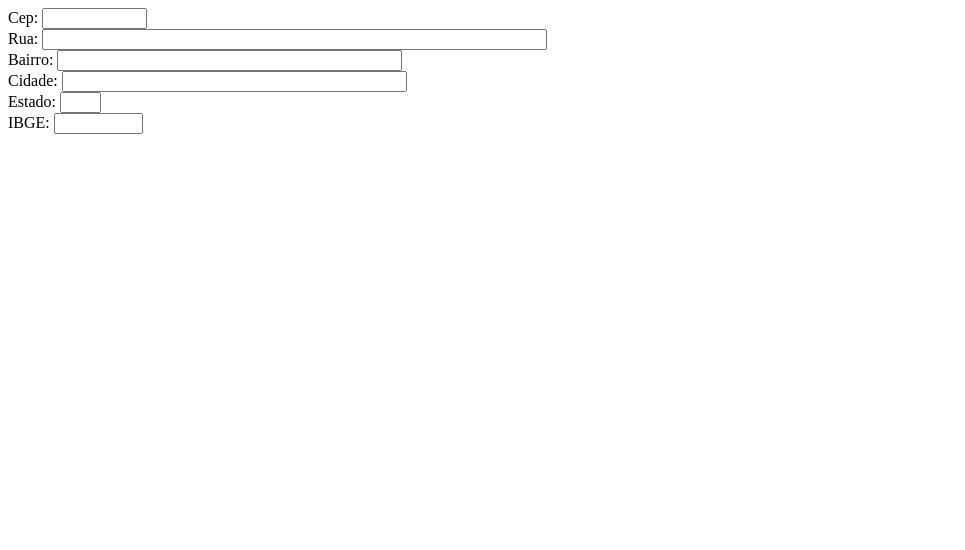
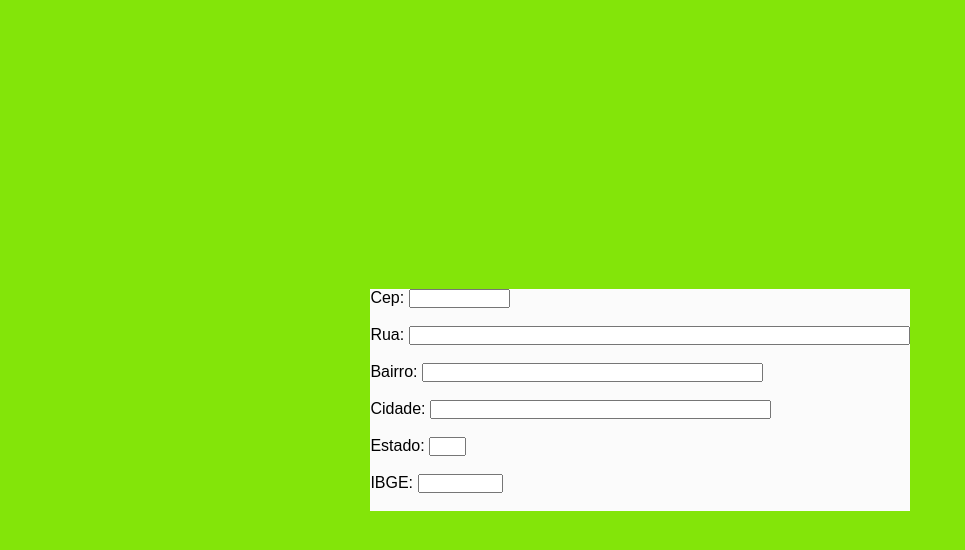
Before and after one commit to devLucasAquino/consuming-api-javascript, a plain HTML site: page index.html in a window 1280 px wide. Shown: the whole page, without its empty margins (0-965 px from the left). Drawn offline with Linux system fonts and the light colour scheme.

Commit message:
feat: created and init css file

```diff
--- a/index.html
+++ b/index.html
@@ -3,6 +3,7 @@
 <head>
     <meta charset="UTF-8">
     <meta name="viewport" content="width=device-width, initial-scale=1.0">
+    <link rel="stylesheet" href="./styles/index.css">
     <title>Consuming ViaCEP</title>
 </head>
 <body>
--- /dev/null
+++ b/styles/index.css
@@ -0,0 +1,20 @@
+*{
+    margin: 0;
+    padding: 0;
+    font-family: Arial, Helvetica, sans-serif;
+}
+
+body{
+    display: flex;
+    justify-content: center;
+    align-items: center;
+    height: 100vh;
+    background-color: #83e509;
+}
+
+form{
+    display: flex;
+    flex-direction: column;
+    justify-content: center;
+    background-color: #fbfbfb;
+}
```
